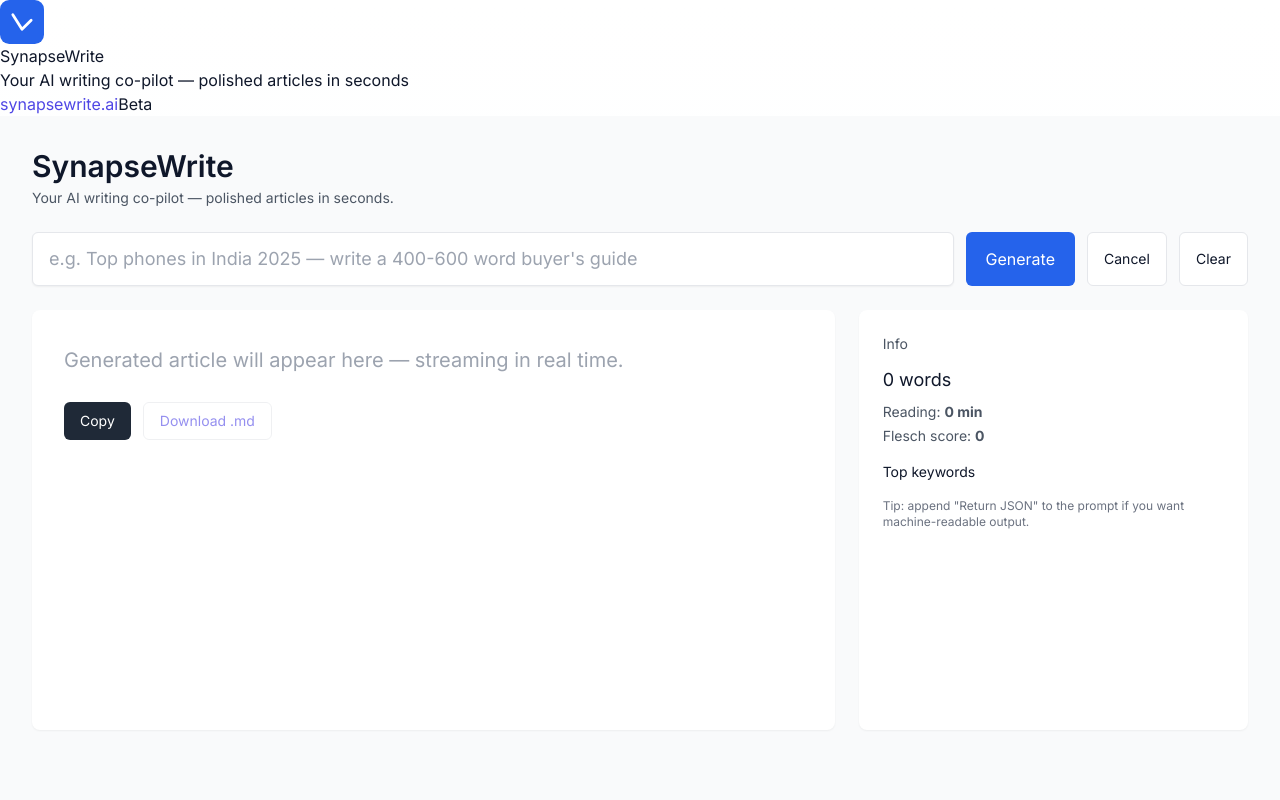
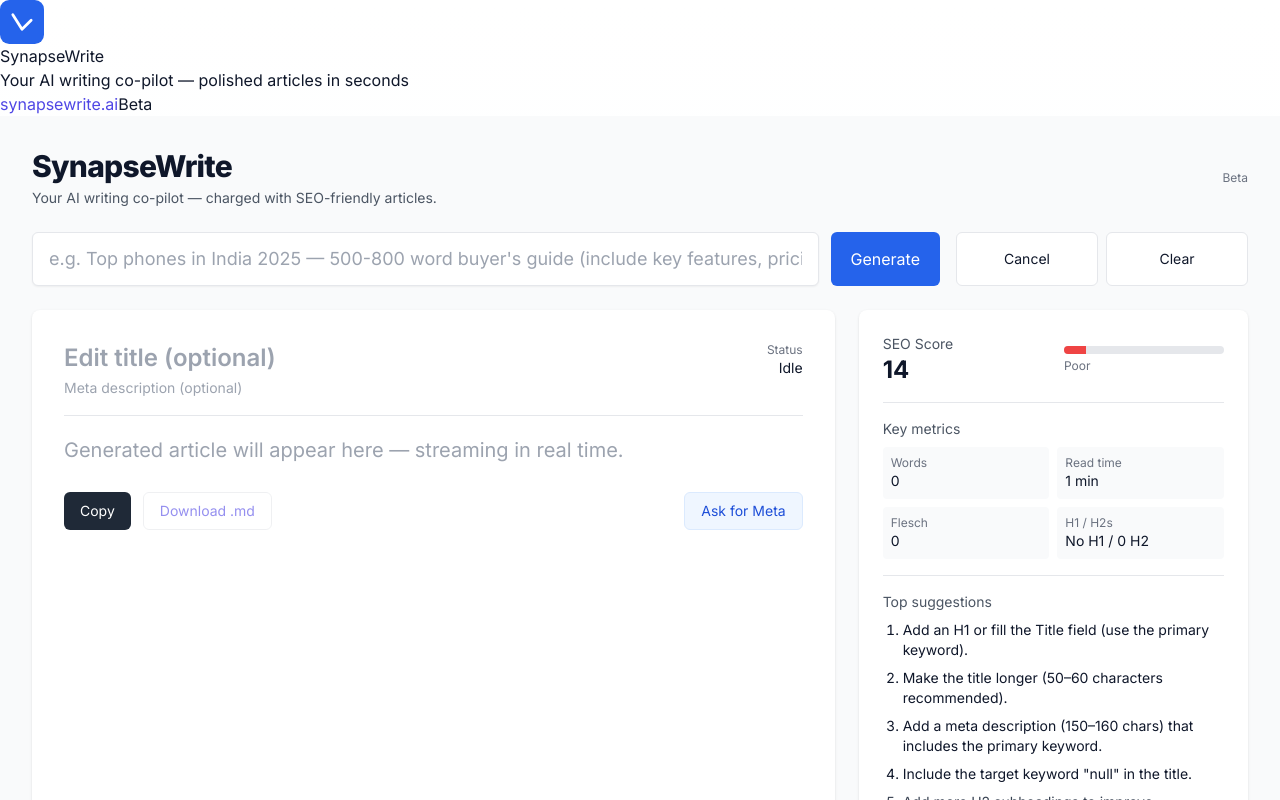
Before and after one commit to inpursuitsol/synapsewrite, a Next.js app: page / in a window 1280 px wide. Shown: the top 800 px of the page. Built offline with nearby package versions, Linux system fonts and the light colour scheme.

Commit message:
Update page.js

```diff
--- a/app/page.js
+++ b/app/page.js
@@ -1,12 +1,21 @@
 // app/page.js
 'use client';
-import React, { useState, useRef } from 'react';
+import React, { useState, useRef, useMemo } from 'react';
+
+/**
+ * SynapseWrite — Improved UI + Full SEO Scoring
+ *
+ * Drop-in replacement for app/page.js. Keeps streaming SSE behavior,
+ * adds an SEO scoring engine and polished UI.
+ */
 
 export default function Page() {
   const [prompt, setPrompt] = useState('');
   const [streaming, setStreaming] = useState(false);
   const [content, setContent] = useState('');
   const [status, setStatus] = useState('');
+  const [titleOverride, setTitleOverride] = useState('');
+  const [metaOverride, setMetaOverride] = useState('');
   const controllerRef = useRef(null);
   const bufferRef = useRef('');
 
@@ -51,6 +60,7 @@ export default function Page() {
         done = doneReading;
         if (value) {
           const chunk = decoder.decode(value, { stream: true });
+          // SSE buffering and parsing
           bufferRef.current += chunk;
           const parts = bufferRef.current.split(/\r?\n\r?\n/);
           bufferRef.current = parts.pop() || '';
@@ -60,7 +70,7 @@ export default function Page() {
               if (line.startsWith('data:')) {
                 const payload = line.replace(/^data:\s*/, '');
                 if (payload === '[DONE]') {
-                  // end marker
+                  // stream finished marker
                 } else {
                   try {
                     const obj = JSON.parse(payload);
@@ -83,7 +93,7 @@ export default function Page() {
         }
       }
 
-      // Flush leftover buffer
+      // flush leftover buffer
       if (bufferRef.current.trim()) {
         try {
           const leftover = bufferRef.current.trim();
@@ -132,28 +142,43 @@ export default function Page() {
     setPrompt('');
     setContent('');
     setStatus('');
+    setTitleOverride('');
+    setMetaOverride('');
   }
 
   function handleCopy() {
     navigator.clipboard?.writeText(content);
   }
 
-  // Analytics helpers
-  const metrics = computeMetrics(content);
+  // Derived metrics & SEO scoring
+  const metrics = useMemo(() => computeFullSEO(content, titleOverride, metaOverride, prompt), [content, titleOverride, metaOverride, prompt]);
+
+  // Helper that returns color for score
+  function scoreColor(score) {
+    if (score >= 80) return 'bg-green-500';
+    if (score >= 60) return 'bg-yellow-400';
+    return 'bg-red-500';
+  }
 
   return (
     <main className="min-h-screen bg-gray-50 p-8">
-      <div className="max-w-7xl mx-auto">
+      <div className="max-w-8xl mx-auto">
         <header className="mb-6">
-          <h1 className="text-3xl font-semibold">SynapseWrite</h1>
-          <p className="mt-1 text-sm text-gray-600">Your AI writing co-pilot — polished articles in seconds.</p>
+          <div className="flex items-center justify-between">
+            <div>
+              <h1 className="text-3xl font-extrabold tracking-tight">SynapseWrite</h1>
+              <p className="mt-1 text-sm text-gray-600">Your AI writing co-pilot — charged with SEO-friendly articles.</p>
+            </div>
+            <div className="text-right text-xs text-gray-500">Beta</div>
+          </div>
         </header>
 
-        <form onSubmit={handleGenerate} className="mb-6 flex gap-3">
+        <form onSubmit={handleGenerate} className="mb-6 grid grid-cols-1 lg:grid-cols-12 gap-4">
+          <div className="lg:col-span-9 flex gap-3">
             <input
               value={prompt}
               onChange={(e) => setPrompt(e.target.value)}
-            placeholder="e.g. Top phones in India 2025 — write a 400-600 word buyer's guide"
+              placeholder="e.g. Top phones in India 2025 — 500-800 word buyer's guide (include key features, pricing guidance)"
               className="flex-1 rounded-md border border-gray-200 px-4 py-3 text-lg shadow-sm focus:outline-none focus:ring-2 focus:ring-blue-400"
             />
             <button
@@ -163,27 +188,46 @@ export default function Page() {
             >
               {streaming ? 'Generating…' : 'Generate'}
             </button>
-          <button
-            type="button"
-            onClick={handleCancel}
-            disabled={!streaming}
-            className="bg-white border border-gray-200 px-4 py-3 rounded-md text-sm"
-          >
+          </div>
+
+          <div className="lg:col-span-3 flex gap-2">
+            <button type="button" onClick={handleCancel} disabled={!streaming} className="w-full bg-white border border-gray-200 px-4 py-3 rounded-md text-sm">
               Cancel
             </button>
-          <button
-            type="button"
-            onClick={handleClear}
-            className="bg-white border border-gray-200 px-4 py-3 rounded-md text-sm"
-          >
+            <button type="button" onClick={handleClear} className="w-full bg-white border border-gray-200 px-4 py-3 rounded-md text-sm">
               Clear
             </button>
+          </div>
         </form>
 
-        <div className="grid grid-cols-1 lg:grid-cols-3 gap-6">
-          {/* Main article */}
-          <section className="lg:col-span-2">
-            <div className="bg-white rounded-lg shadow-sm p-8 min-h-[420px]">
+        <div className="grid grid-cols-1 lg:grid-cols-12 gap-6">
+          {/* Article column */}
+          <section className="lg:col-span-8">
+            <div className="bg-white rounded-lg shadow p-8 min-h-[520px]">
+              <div className="flex items-start justify-between">
+                <div className="space-y-1">
+                  <input
+                    value={titleOverride}
+                    onChange={(e) => setTitleOverride(e.target.value)}
+                    placeholder="Edit title (optional)"
+                    className="w-full text-2xl font-semibold border-0 focus:ring-0 placeholder:text-gray-400"
+                  />
+                  <input
+                    value={metaOverride}
+                    onChange={(e) => setMetaOverride(e.target.value)}
+                    placeholder="Meta description (optional)"
+                    className="w-full text-sm border-0 focus:ring-0 placeholder:text-gray-400"
+                  />
+                </div>
+
+                <div className="ml-4 text-right">
+                  <div className="text-xs text-gray-500">Status</div>
+                  <div className="text-sm font-medium">{status || 'Idle'}</div>
+                </div>
+              </div>
+
+              <hr className="my-4" />
+
               <div className="prose prose-lg lg:prose-xl max-w-none prose-headings:mt-6 prose-headings:mb-3 prose-p:leading-relaxed prose-p:mb-5">
                 {content ? <ArticlePreview markdown={content} /> : <div className="text-gray-400">Generated article will appear here — streaming in real time.</div>}
               </div>
@@ -199,26 +243,82 @@ export default function Page() {
                 >
                   Download .md
                 </a>
+                <button
+                  type="button"
+                  onClick={() => {
+                    // quick "Ask model for meta" helper — append instruction to prompt and re-run
+                    setPrompt(p => `${p}\n\nAlso generate a concise meta description (150-160 chars) and a 6-10 word SEO title.`)
+                  }}
+                  className="ml-auto px-4 py-2 bg-blue-50 text-blue-700 rounded-md text-sm border border-blue-100"
+                >
+                  Ask for Meta
+                </button>
               </div>
             </div>
           </section>
 
-          {/* Sidebar: SEO / metrics */}
-          <aside className="bg-white rounded-lg shadow-sm p-6">
-            <div className="text-sm text-gray-600 mb-3">Info</div>
-            <div className="text-lg font-medium mb-2">{metrics.words} words</div>
-            <div className="text-sm text-gray-600 mb-1">Reading: <strong>{metrics.readingMinutes} min</strong></div>
-            <div className="text-sm text-gray-600 mb-3">Flesch score: <strong>{metrics.flesch}</strong></div>
+          {/* SEO Sidebar */}
+          <aside className="lg:col-span-4">
+            <div className="bg-white rounded-lg shadow p-6" style={{ minWidth: 260 }}>
+              <div className="flex items-center justify-between">
+                <div>
+                  <div className="text-sm text-gray-600">SEO Score</div>
+                  <div className="text-2xl font-bold">{metrics.score}</div>
+                </div>
+                <div className="w-40">
+                  <div className="h-2 rounded-full bg-gray-200 overflow-hidden">
+                    <div className={`h-full ${scoreColor(metrics.score)}`} style={{ width: `${metrics.score}%` }} />
+                  </div>
+                  <div className="text-xs text-gray-500 mt-1">{metrics.grade}</div>
+                </div>
+              </div>
 
-            <div className="text-sm font-medium mt-4 mb-2">Top keywords</div>
-            <ul className="list-disc pl-5 text-sm text-gray-700">
+              <hr className="my-4" />
+
+              <div className="text-sm text-gray-600">Key metrics</div>
+              <div className="mt-2 grid grid-cols-2 gap-2 text-sm">
+                <div className="p-2 bg-gray-50 rounded">
+                  <div className="text-xs text-gray-500">Words</div>
+                  <div className="font-medium">{metrics.words}</div>
+                </div>
+                <div className="p-2 bg-gray-50 rounded">
+                  <div className="text-xs text-gray-500">Read time</div>
+                  <div className="font-medium">{metrics.readingMinutes} min</div>
+                </div>
+                <div className="p-2 bg-gray-50 rounded">
+                  <div className="text-xs text-gray-500">Flesch</div>
+                  <div className="font-medium">{metrics.flesch}</div>
+                </div>
+                <div className="p-2 bg-gray-50 rounded">
+                  <div className="text-xs text-gray-500">H1 / H2s</div>
+                  <div className="font-medium">{metrics.h1Present ? 'H1 ✓' : 'No H1'} / {metrics.h2Count} H2</div>
+                </div>
+              </div>
+
+              <hr className="my-4" />
+
+              <div className="text-sm text-gray-600">Top suggestions</div>
+              <ol className="list-decimal pl-5 mt-2 text-sm">
+                {metrics.suggestions.slice(0, 5).map((s, i) => (
+                  <li key={i} className={`mb-2 ${s.important ? 'font-medium' : 'text-gray-700'}`}>{s.text}</li>
+                ))}
+              </ol>
+
+              <hr className="my-4" />
+
+              <div className="text-sm text-gray-600 mb-2">Top keywords</div>
+              <ul className="list-disc pl-5 text-sm">
                 {metrics.topKeywords.slice(0, 8).map((k, idx) => (
                   <li key={idx}>{k.word} — {k.count} ({k.pct}%)</li>
                 ))}
               </ul>
 
-            <div className="mt-4 text-xs text-gray-500">
-              Tip: append "Return JSON" to the prompt if you want machine-readable output.
+              <hr className="my-4" />
+
+              <div className="text-xs text-gray-500">
+                Preview: <span className="font-medium">{metrics.snippetTitle || '(no title)'}</span>
+                <div className="mt-2 text-sm text-gray-700">{metrics.snippetMeta || 'Meta will appear here (150-160 chars recommended).'}</div>
+              </div>
             </div>
           </aside>
         </div>
@@ -227,7 +327,7 @@ export default function Page() {
   );
 }
 
-/* ---------- Article preview: small markdown-like renderer ---------- */
+/* ------------------ ArticlePreview (simple markdown renderer) ------------------ */
 function ArticlePreview({ markdown }) {
   const lines = markdown.split(/\r?\n/);
   const nodes = [];
@@ -254,7 +354,6 @@ function ArticlePreview({ markdown }) {
       flushList();
       continue;
     }
-    // headings
     const hMatch = t.match(/^(#{1,3})\s+(.*)$/);
     if (hMatch) {
       flushParagraph();
@@ -263,21 +362,18 @@ function ArticlePreview({ markdown }) {
       nodes.push({ type: 'h' + level, text: hMatch[2].trim() });
       continue;
     }
-    // bullet
     const bullet = t.match(/^[-*+]\s+(.*)$/);
     if (bullet) {
       if (!listBuffer) listBuffer = [];
       listBuffer.push(bullet[1].trim());
       continue;
     }
-    // numbered list
     const num = t.match(/^\d+\.\s+(.*)$/);
     if (num) {
       if (!listBuffer) listBuffer = [];
       listBuffer.push(num[1].trim());
       continue;
     }
-    // normal paragraph line
     buffer.push(t);
   }
   flushParagraph();
@@ -296,55 +392,162 @@ function ArticlePreview({ markdown }) {
   );
 }
 
-/* ---------- Metrics: words, reading time, flesch, top keywords ---------- */
-function computeMetrics(text) {
-  const clean = (text || '').replace(/\s+/g, ' ').trim();
-  if (!clean) return { words: 0, readingMinutes: 0, flesch: 0, topKeywords: [] };
+/* ------------------ SEO scoring & helpers ------------------ */
+function computeFullSEO(text, titleOverride, metaOverride, prompt) {
+  const clean = (text || '').replace(/\r?\n/g, '\n').trim();
+  const wordsArr = clean ? clean.split(/\s+/) : [];
+  const words = wordsArr.length;
+  const readingMinutes = Math.max(1, Math.round((words / 200) * 10) / 10);
 
-  const wordsArr = clean.split(/\s+/);
-  const words = wordsArr.length;
-  const readingMinutes = Math.max(1, Math.round((words / 200) * 10) / 10); // 200 wpm baseline
-
-  // Sentences: split on .!? (naive)
-  const sentences = clean.split(/[.!?]+/).filter(s => s.trim()).length || 1;
-
-  // Syllable estimation (very rough): count vowel groups
+  const sentences = clean ? (clean.split(/[.!?]+/).filter(s => s.trim()).length || 1) : 1;
   const syllables = wordsArr.reduce((acc, w) => acc + estimateSyllables(w), 0);
-
-  // Flesch Reading Ease (approx)
-  const fleschRaw = 206.835 - 1.015 * (words / sentences) - 84.6 * (syllables / words);
+  const fleschRaw = words ? 206.835 - 1.015 * (words / sentences) - 84.6 * (syllables / words) : 0;
   const flesch = Math.max(0, Math.round(fleschRaw));
 
-  // Top keywords (simple frequency excluding stopwords)
-  const stopwords = new Set([
-    'the','and','a','an','in','on','of','for','to','is','with','it','this','that','these','those',
-    'as','are','be','by','from','at','or','was','will','has','have','its','their','they','them','but','if','we','you','your'
-  ]);
+  // headings detection
+  const h1Match = clean.match(/^#\s+(.+)/m);
+  const h1Present = !!(titleOverride?.trim() || h1Match);
+  const h2Matches = [...(clean.matchAll(/^\s*#{2}\s+(.+)/gm) || [])];
+  const h2Count = h2Matches.length;
+
+  // top keywords
+  const stopwords = new Set(['the','and','a','an','in','on','of','for','to','is','with','it','this','that','these','those','as','are','be','by','from','at','or','was','will','has','have','its','their','they','them','but','if','we','you','your']);
   const freq = {};
   for (const w of wordsArr) {
     const cleaned = w.toLowerCase().replace(/[^a-z0-9]/g, '');
     if (!cleaned || stopwords.has(cleaned) || cleaned.length < 2) continue;
     freq[cleaned] = (freq[cleaned] || 0) + 1;
   }
-  const total = Object.values(freq).reduce((a,b)=>a+b,0) || 1;
+  const totalKeywords = Object.values(freq).reduce((a,b)=>a+b,0) || 1;
   const topKeywords = Object.entries(freq)
-    .map(([word, count]) => ({ word, count, pct: Math.round((count/total)*1000)/10 }))
+    .map(([word, count]) => ({ word, count, pct: Math.round((count/totalKeywords)*1000)/10 }))
     .sort((a,b)=>b.count - a.count);
 
-  return { words, readingMinutes, flesch, topKeywords };
+  // title & meta (overrides take priority)
+  const derivedTitle = (titleOverride && titleOverride.trim()) || (h1Match && h1Match[1]) || '';
+  const derivedMeta = (metaOverride && metaOverride.trim()) || extractFirstNChars(clean.replace(/^#[^\n]*\n/, ''), 160);
+
+  // keyword-target checks: pick likely target (first top keyword)
+  const targetKeyword = topKeywords[0] ? topKeywords[0].word : (prompt ? prompt.split(/\s+/)[0].toLowerCase() : null);
+  const keywordChecks = {
+    inTitle: derivedTitle.toLowerCase().includes(targetKeyword || '') && !!targetKeyword,
+    inIntro: clean.slice(0, 200).toLowerCase().includes(targetKeyword || ''),
+    inH2: h2Matches.some(m => (m[1] || '').toLowerCase().includes(targetKeyword || '')),
+    inConclusion: lastNWords(clean, 50).toLowerCase().includes(targetKeyword || '')
+  };
+
+  // links count (naive)
+  const links = (clean.match(/https?:\/\/[^\s)]+/g) || []).length;
+
+  // score components
+  let score = 0;
+  // title length (ideal 50-60 chars)
+  const tlen = derivedTitle.length;
+  if (tlen === 0) score += 0;
+  else if (tlen >= 50 && tlen <= 60) score += 10;
+  else if (tlen >= 40 && tlen < 50) score += 7;
+  else if (tlen > 60 && tlen <= 80) score += 6;
+  else score += 3;
+
+  // meta length (150-160 ideal)
+  const mlen = derivedMeta.length;
+  if (mlen >= 145 && mlen <= 165) score += 10;
+  else if (mlen >= 120 && mlen < 145) score += 7;
+  else if (mlen > 165 && mlen <= 220) score += 5;
+  else score += 2;
+
+  // H1 presence (10)
+  score += h1Present ? 10 : 0;
+
+  // H2 coverage (10)
+  score += Math.min(10, h2Count * 2); // up to 5 H2s -> 10 points
+
+  // Keyword usage (25)
+  let kwScore = 0;
+  kwScore += keywordChecks.inTitle ? 7 : 0;
+  kwScore += keywordChecks.inIntro ? 6 : 0;
+  kwScore += keywordChecks.inH2 ? 6 : 0;
+  kwScore += keywordChecks.inConclusion ? 6 : 0;
+  score += kwScore;
+
+  // Readability (10) -> scale flesch 0-100 to 0-10
+  const fleschScore = Math.max(0, Math.min(100, flesch));
+  score += Math.round((fleschScore / 100) * 10);
+
+  // Length (10) -> prefer 600-1200 words
+  if (words >= 600 && words <= 1200) score += 10;
+  else if (words >= 400 && words < 600) score += 7;
+  else if (words > 1200) score += 6;
+  else score += Math.max(0, Math.round((words / 400) * 5)); // small credit for short content
+
+  // Links (5)
+  score += Math.min(5, links);
+
+  // Final clamp to 0-100
+  score = Math.max(0, Math.min(100, score));
+
+  // Grade
+  const grade = score >= 80 ? 'Excellent' : score >= 60 ? 'Good' : score >= 40 ? 'Fair' : 'Poor';
+
+  // Suggestions (prioritized)
+  const suggestions = [];
+  if (!derivedTitle) suggestions.push({ text: 'Add an H1 or fill the Title field (use the primary keyword).', important: true });
+  if (tlen < 50) suggestions.push({ text: 'Make the title longer (50–60 characters recommended).', important: true });
+  if (mlen < 140) suggestions.push({ text: 'Add a meta description (150–160 chars) that includes the primary keyword.', important: true });
+  if (!keywordChecks.inTitle) suggestions.push({ text: `Include the target keyword "${targetKeyword}" in the title.`, important: true });
+  if (!keywordChecks.inIntro) suggestions.push({ text: 'Mention the target keyword early in the intro (first 20–40 words).', important: false });
+  if (h2Count < 2) suggestions.push({ text: 'Add more H2 subheadings to improve scannability.', important: false });
+  if (words < 500) suggestions.push({ text: 'Increase article length to at least 600 words for better SEO.', important: false });
+  if (links === 0) suggestions.push({ text: 'Add 1–3 relevant external or internal links.', important: false });
+  if (flesch < 50) suggestions.push({ text: 'Shorten long sentences and use transition words to improve readability.', important: false });
+
+  // snippet preview (title + meta)
+  const snippetTitle = derivedTitle || (topKeywords[0] ? capitalizeFirst(`${topKeywords[0].word} — ${prompt.split(' ').slice(0,4).join(' ')}`) : '');
+  const snippetMeta = derivedMeta || (clean.slice(0, 155) + (clean.length > 155 ? '…' : ''));
+
+  return {
+    words,
+    readingMinutes,
+    flesch: Math.round(flesch),
+    h1Present,
+    h2Count,
+    topKeywords,
+    score,
+    grade,
+    suggestions,
+    snippetTitle,
+    snippetMeta,
+    wordsArr,
+    topKeywords: topKeywords,
+    links,
+  };
 }
 
+function extractFirstNChars(text, n) {
+  if (!text) return '';
+  const t = text.replace(/\s+/g, ' ').trim();
+  return t.length <= n ? t : t.slice(0, n).trim() + (t.length > n ? '…' : '');
+}
+
+function capitalizeFirst(s) {
+  if (!s) return s;
+  return s.charAt(0).toUpperCase() + s.slice(1);
+}
+
+function lastNWords(text, n) {
+  const arr = text.trim().split(/\s+/);
+  return arr.slice(-n).join(' ');
+}
+
+/* -------------------- utilities -------------------- */
 function estimateSyllables(word) {
-  // Super-simple heuristic: count vowel groups; adjust common endings
-  const w = word.toLowerCase().replace(/[^a-z]/g, '');
+  const w = (word || '').toLowerCase().replace(/[^a-z]/g, '');
   if (!w) return 0;
-  const vowels = w.match(/[aeiouy]+/g);
-  let count = vowels ? vowels.length : 0;
-  // subtract silent e
+  const vs = w.match(/[aeiouy]+/g);
+  let count = vs ? vs.length : 0;
   if (w.endsWith('e')) {
     if (!(w.endsWith('le') && w.length > 2)) count = Math.max(1, count - 1);
   }
-  // common small words
   if (count === 0) count = 1;
   return count;
 }
```
Lines whose indentation alone changed are shown as unchanged.
